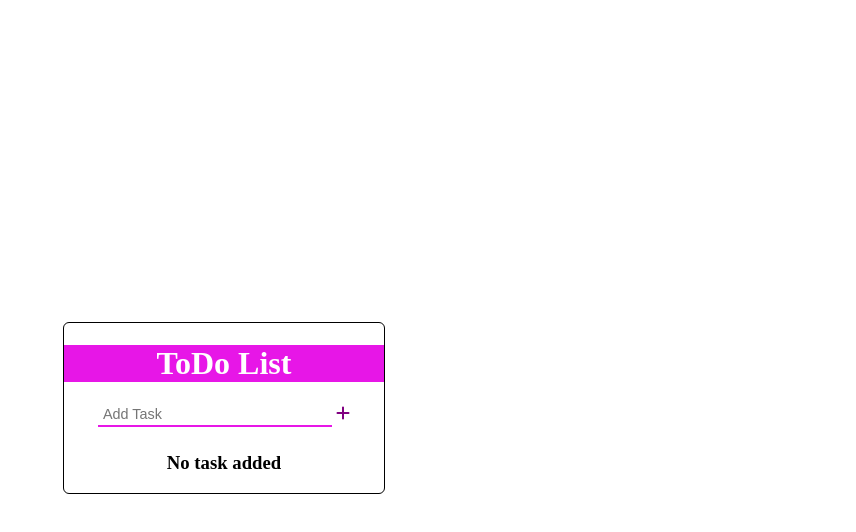
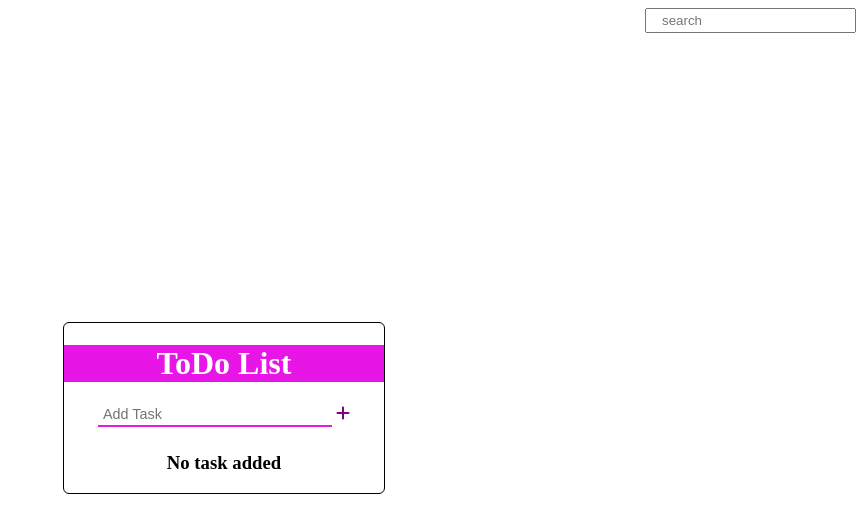
Before and after one commit to WhatsWrongOB/Todo_List, a plain HTML site: page index.html in a window 1280 px wide. Shown: the whole page, without its empty margins (424-1280 px from the left). Drawn offline with Linux system fonts and the light colour scheme.

Commit message:
first commit

```diff
--- a/index.html
+++ b/index.html
@@ -10,6 +10,7 @@
 </head>
 
 <body>
+    <input type="search" placeholder="search" class="search" oninput="searchTask()">
     <div class="wrapper">
         <div class="todo_container">
             <div class="upper">
--- a/script.js
+++ b/script.js
@@ -53,3 +53,22 @@ const editTask = (index) => {
     }
 
 }
+
+
+const searchTask = () => {
+
+    const search = document.querySelector('.search').value.toLowerCase();
+
+
+    for (let i = 0; i < tasks.length; i++) {
+
+        const taskElement = document.querySelector(`.list_${i}`);
+
+        if (tasks[i].toLowerCase().includes(search)) {
+            taskElement.style.display = 'block'
+        }
+        else {
+            taskElement.style.display = 'none'
+        }
+    }
+}
--- a/style.css
+++ b/style.css
@@ -1,3 +1,9 @@
+.search {
+    position: absolute;
+    right: 0;
+    padding: 3px 15px;
+}
+
 .wrapper {
     width: 100vw;
     height: 100vh;
@@ -7,7 +13,7 @@
 }
 
 .todo_container {
-    width:25%;
+    width: 25%;
     height: auto;
     border: 1px solid black;
     border-radius: 6px;
@@ -64,6 +70,6 @@ li {
     cursor: pointer;
 }
 
-.no_items{
+.no_items {
     text-align: center;
 }
```
